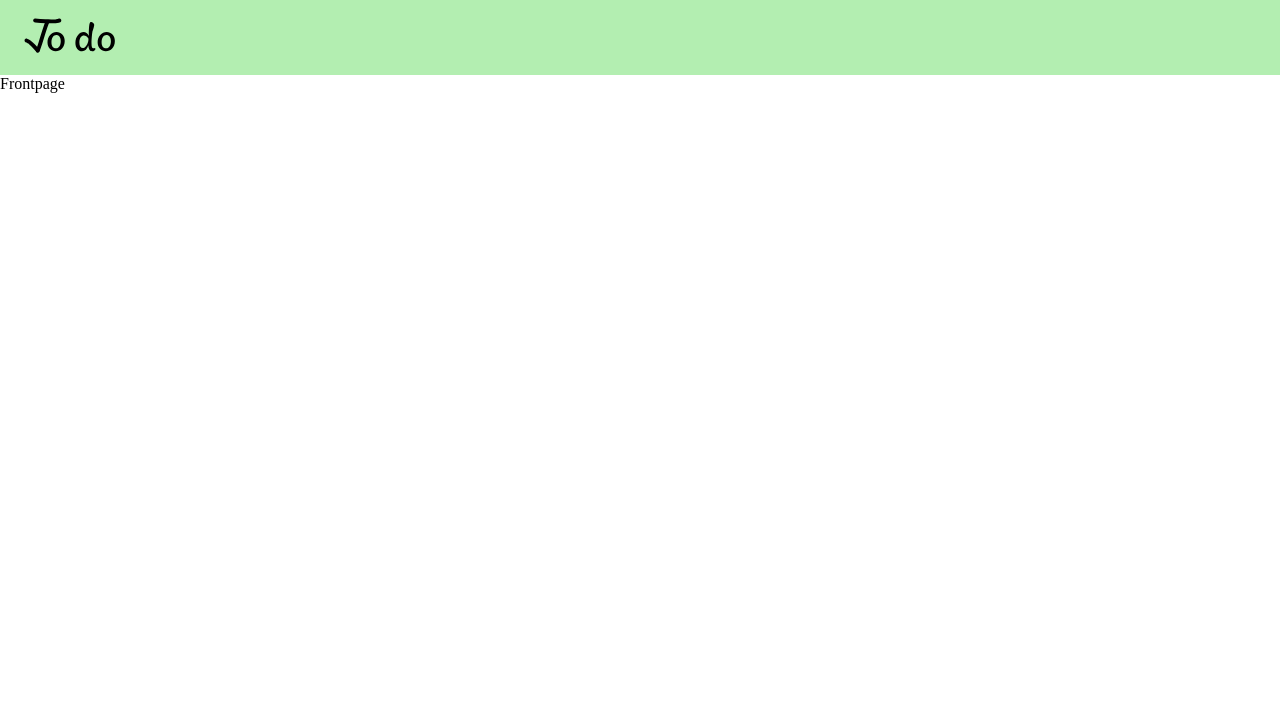
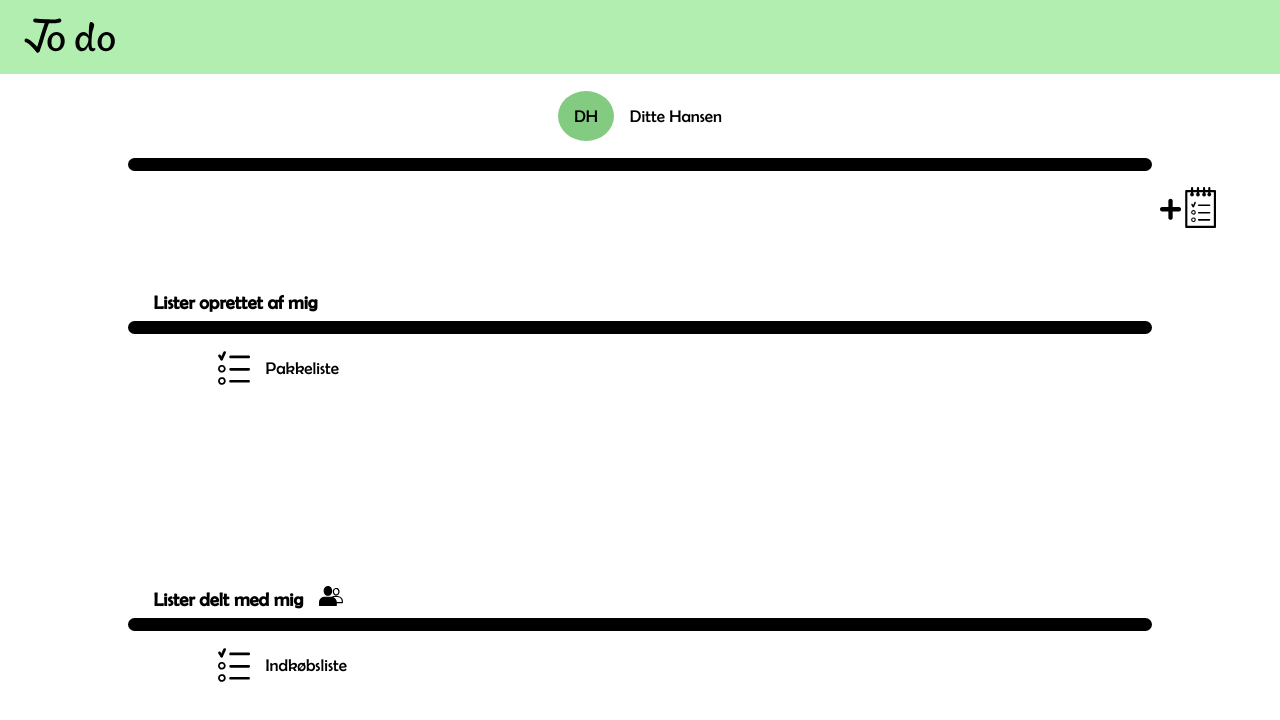
Before and after one commit to Thomasmc96/Todos, a React (Create React App) app: page / in a window 1280 px wide. Shown: the top 720 px of the page. Built offline with nearby package versions, Linux system fonts and the light colour scheme.

Commit message:
frontpage styling

```diff
--- a/src/App.css
+++ b/src/App.css
@@ -1,3 +1,9 @@
+@font-face {
+    font-family: berlin;
+    src: url('../src/assets/font/Berlin\ Sans\ FB\ Regular.ttf');
+}
+
 body{
     margin: 0;
+    font-family: berlin;
 }
--- /dev/null
+++ b/src/components/Frontpage/Frontpage.css
@@ -0,0 +1,79 @@
+.frontpage .profileFront{
+    display: flex;
+    align-items: center;
+    justify-content: center;
+}
+
+.frontpage .profileIcon{
+    background-color: #82CB80;
+    padding: 1rem;
+    border-radius: 50%;
+    margin-right: 0.5rem;
+    font-size: 17px;
+}
+
+.frontpage .profileName{
+    margin-left: 0.5rem;
+    font-size: 17px;
+}
+
+.frontpage .hr{
+    background-color: #000000;
+    border: none;
+    height: 1vw;
+    width: 80vw;
+    border-radius: 10px;
+    margin-top: 0;
+    margin-block-start: 0;
+    margin-block-end: 0;
+    line-height: 0;
+}
+
+.frontpage .hrList{
+    background-color: #000000;
+    border: none;
+    height: 1vw;
+    width: 80vw;
+    border-radius: 10px;
+    margin-top: 0.5rem;
+    line-height: 0;
+}
+
+.frontpage .sharedListIcon{
+    width: 1.5rem;
+    margin-left: 1rem;
+}
+
+.frontpage .listCategory{
+    margin-left: 12%;
+    display: inline;
+}
+
+.frontpage section{
+    margin-bottom: 15%;
+    margin-top: 5%;
+}
+
+.frontpage .addNewListIcon{
+    width: 3.5rem;
+    display: block;
+    margin-left: auto;
+    margin-right: 4rem;
+    margin-top: 1rem
+}
+
+.frontpage .listIcon{
+    width: 2rem;
+    margin-right: 1rem;
+}
+
+.frontpage .list{
+    display: flex;
+    margin-left: 17%;
+
+}
+
+.frontpage .list p{
+    font-size: 17px;
+
+}
--- a/src/components/Frontpage/Frontpage.js
+++ b/src/components/Frontpage/Frontpage.js
@@ -1,7 +1,39 @@
 import React from "react";
+import './Frontpage.css';
+import addNewList from '../../assets/img/add-new-list.svg';
+import list from '../../assets/img/small-list.svg';
+import sharedList from '../../assets/img/shared-list.svg';
+
 
 const Frontpage = () => {
-  return <div>Frontpage</div>;
+  return (
+  <div className="frontpage">
+    <div className="profileFront">
+      <p className="profileIcon">DH</p>
+      <p className="profileName">Ditte Hansen</p>
+    </div>
+    <hr className="hr" />
+    <img className="addNewListIcon" src={addNewList} alt="Tilføj ny liste" />
+    <section>
+      <h3 className="listCategory">Lister oprettet af mig</h3>
+      <hr className="hrList" />
+      <div className="list">
+      <img className="listIcon" src={list} alt="Liste ikon" />
+      <p>Pakkeliste</p>
+      </div>
+    </section>
+    <section>
+      <h3 className="listCategory">Lister delt med mig</h3>
+      <img className="sharedListIcon" src={sharedList} alt="Delt med mig - ikon" />
+      <hr className="hrList" />
+      <div className="list">
+        <img className="listIcon" src={list} alt="Liste ikon" />
+        <p>Indkøbsliste</p>
+      </div>
+    </section>
+
+  </div>
+  );
 };
 
 export default Frontpage;
```
Also changed, not shown: src/assets/font/Berlin Sans FB Regular.ttf (added), src/assets/img/small-list.svg (added).
